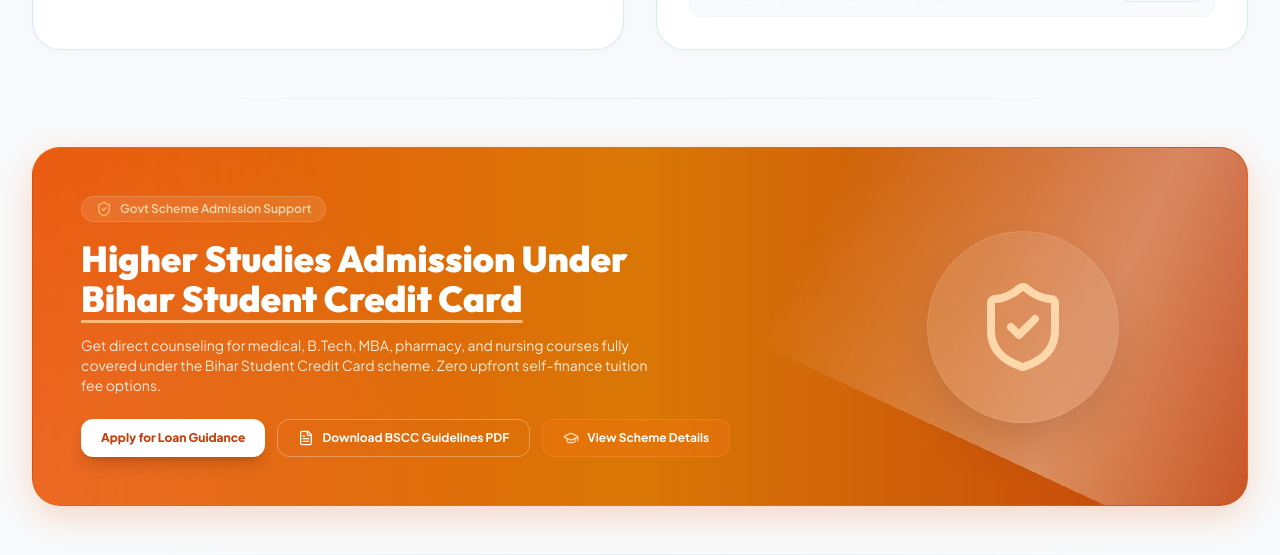
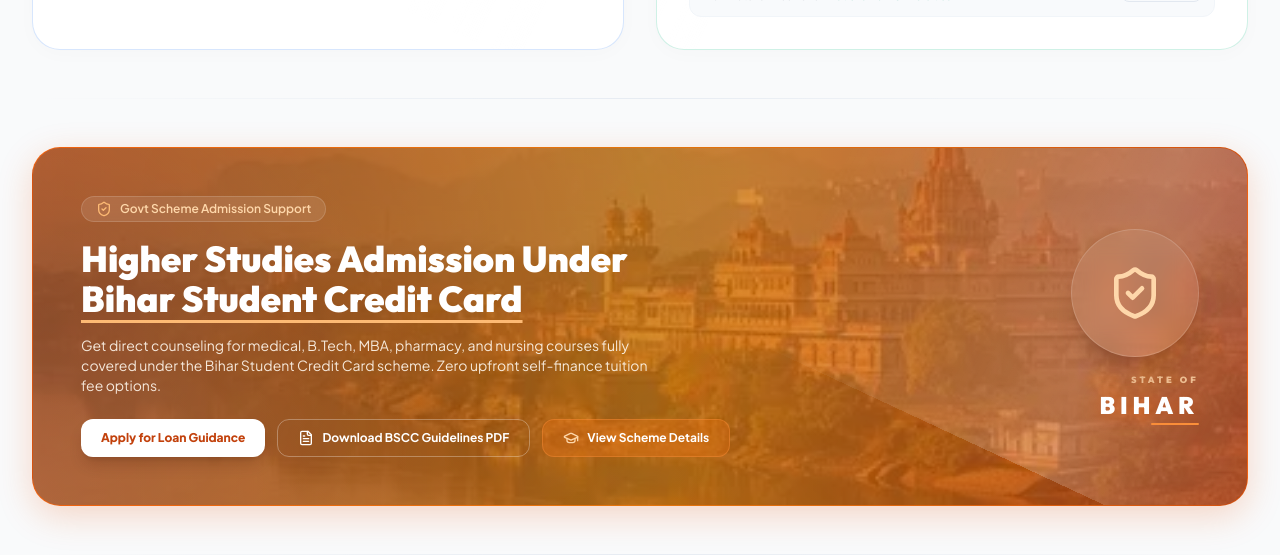
Before and after one commit to 08Satyamkumar/Think_Your_College, a Next.js app: page / in a window 1280 px wide. Shown: the part 1735-2290 px from the top of the page. Built offline with nearby package versions, Linux system fonts and the light colour scheme.

Commit message:
design: integrate Nalanda ruins background image to BSCC spotlight banner with dark contrast mask and stylized BIHAR typography

```diff
--- a/src/app/page.tsx
+++ b/src/app/page.tsx
@@ -1674,10 +1674,19 @@ export default function HomePage() {
       {/* Section Divider */}
       <div className="w-full h-px bg-gradient-to-r from-transparent via-slate-200/80 to-transparent my-2" />
       <section className="p-6 md:p-12 rounded-[28px] bg-gradient-to-r from-orange-600 via-amber-600 to-orange-700 text-white relative overflow-hidden shadow-[0_10px_35px_rgba(234,88,12,0.22)] border border-orange-500/35">
-        <div className="absolute inset-0 bg-[radial-gradient(circle_at_bottom_left,rgba(255,255,255,0.1),transparent_35%)]" />
+        {/* Background Landmark Image Layer */}
+        <div
+          className="absolute inset-0 bg-cover bg-center bg-no-repeat opacity-[0.25] pointer-events-none z-0"
+          style={{ backgroundImage: "url('/images/bihar/bihar_bg_1.jpg')" }}
+        />
+
+        {/* Dark radial glow layer on left to ensure high text contrast */}
+        <div className="absolute inset-0 bg-[radial-gradient(circle_at_left,rgba(0,0,0,0.35),transparent_60%)] z-0" />
+
+        <div className="absolute inset-0 bg-[radial-gradient(circle_at_bottom_left,rgba(255,255,255,0.1),transparent_35%)] z-0" />
 
         {/* Shimmer Sheen Reflection Sweep Overlay */}
-        <div className="absolute inset-0 bg-gradient-to-r from-transparent via-white/35 to-transparent w-[50%] h-[200%] pointer-events-none animate-shimmer-sheen z-10" />
+        <div className="absolute inset-0 bg-gradient-to-r from-transparent via-white/20 to-transparent w-[50%] h-[200%] pointer-events-none animate-shimmer-sheen z-10" />
 
         <div className="grid grid-cols-1 lg:grid-cols-12 gap-6 lg:gap-8 items-center relative z-10">
           <div className="lg:col-span-8 space-y-4">
@@ -1724,16 +1733,20 @@ export default function HomePage() {
             </div>
           </div>
 
-          {/* Mobile background watermark to shrink height */}
-          <div className="absolute right-4 bottom-2 lg:hidden opacity-[0.08] text-white z-0 pointer-events-none">
-            <ShieldCheck className="w-24 h-24 text-white" />
-          </div>
-
-          {/* Desktop visual element */}
-          <div className="hidden lg:flex lg:col-span-4 justify-center">
-            <div className="relative w-48 h-48 bg-white/10 backdrop-blur-xl border border-white/10 rounded-full flex items-center justify-center shadow-2xl shadow-orange-950/20 group/icon">
+          {/* Right Visual block containing Shield and Premium BIHAR text */}
+          <div className="lg:col-span-4 flex flex-col items-center lg:items-end justify-center gap-4 pt-6 lg:pt-0 border-t border-white/10 lg:border-t-0">
+            <div className="relative w-32 h-32 bg-white/10 backdrop-blur-md border border-white/15 rounded-full flex items-center justify-center shadow-xl shadow-orange-950/20 group/icon">
               <div className="absolute inset-0 rounded-full bg-white/5 opacity-0 group-hover/icon:opacity-100 transition-opacity duration-300 animate-ping" />
-              <ShieldCheck className="w-24 h-24 text-orange-200 group-hover/icon:scale-110 transition-transform duration-300" />
+              <ShieldCheck className="w-14 h-14 text-orange-200 group-hover/icon:scale-110 transition-transform duration-300" />
+            </div>
+            <div className="text-center lg:text-right space-y-0.5">
+              <span className="block font-outfit text-[9px] font-black uppercase tracking-[0.35em] text-orange-200/80">
+                STATE OF
+              </span>
+              <span className="block font-outfit text-2xl font-black uppercase tracking-[0.2em] text-white drop-shadow-[0_2px_10px_rgba(234,88,12,0.65)]">
+                BIHAR
+              </span>
+              <div className="h-0.5 w-12 bg-orange-400 mx-auto lg:ml-auto lg:mr-0 rounded-full mt-1.5" />
             </div>
           </div>
         </div>
```
Also changed, not shown: public/images/bihar/bihar_bg_1.jpg (added).
